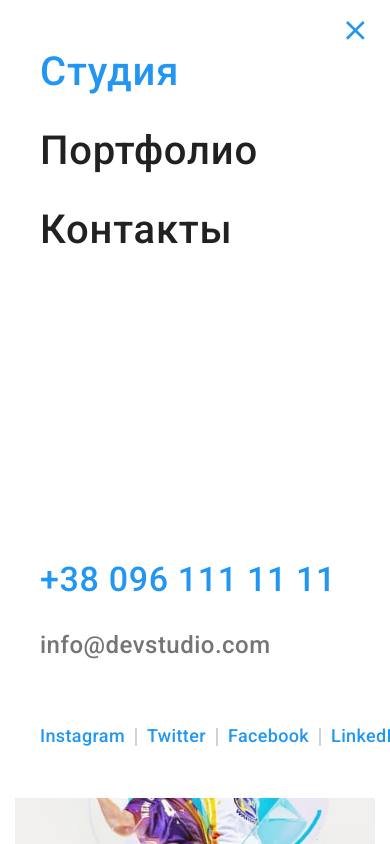
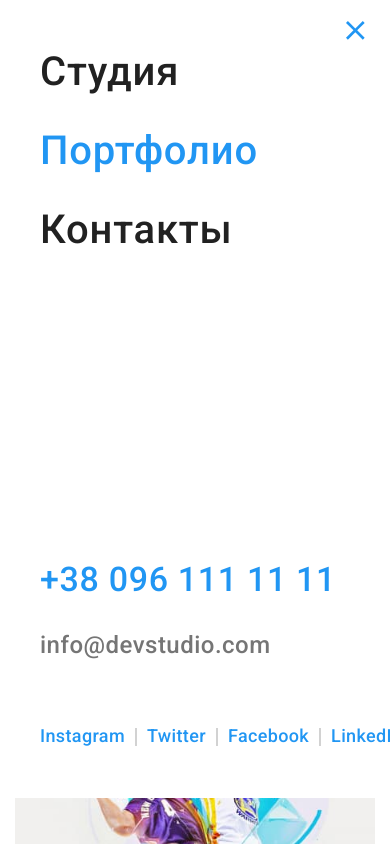
Before and after one commit to andrii-svyshch/goit-markup-hw-08, a plain HTML site: page portfolio.html in a window 390 px wide. Both pictures are taken after a click on the button 355 px from the left and 30 px from the top of the page. Shown: the top 844 px of the page. Drawn offline with nearby package versions, Linux system fonts and the light colour scheme.

Commit message:
bugfix/z-index_bug

```diff
--- a/portfolio.html
+++ b/portfolio.html
@@ -45,15 +45,13 @@
           <nav class="navigation">
             <ul class="navigation__list">
               <li class="navigation__item">
+                <a class="navigation__link" href="./index.html">Студия</a>
+              </li>
+              <li class="navigation__item">
                 <a
                   class="navigation__link navigation__link--active"
-                  href="./index.html"
+                  href="./portfolio.html"
                 >
-                  Студия
-                </a>
-              </li>
-              <li class="navigation__item">
-                <a class="navigation__link" href="./portfolio.html">
                   Портфолио
                 </a>
               </li>
--- a/sass/components/_modal.scss
+++ b/sass/components/_modal.scss
@@ -7,6 +7,7 @@
   position: fixed;
   top: 0;
   left: 0;
+  z-index: 3;
 
   width: 100%;
   height: 100%;
--- a/sass/layouts/_header.scss
+++ b/sass/layouts/_header.scss
@@ -21,7 +21,7 @@
     top: 0;
     left: 0;
     width: 100%;
-    z-index: 2;
+    z-index: 1;
 
     padding: 48px 0 48px 40px;
     background-color: var(--base-bg-color);
@@ -47,7 +47,7 @@
   position: absolute;
   top: 10px;
   right: 15px;
-  z-index: 999;
+  z-index: 2;
 
   display: inline-flex;
   margin-left: auto;
```
Also changed, not shown: css/main.css, css/main.min.css, 2 other files.
